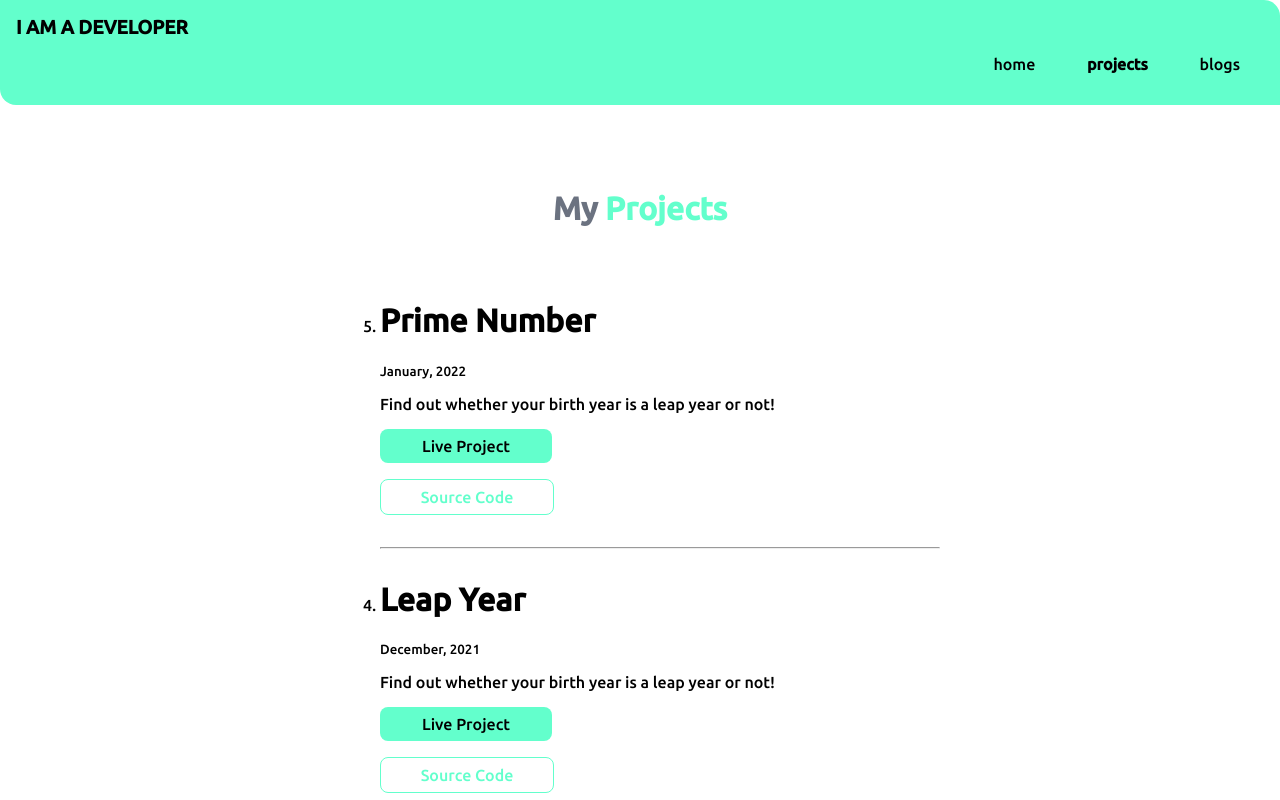
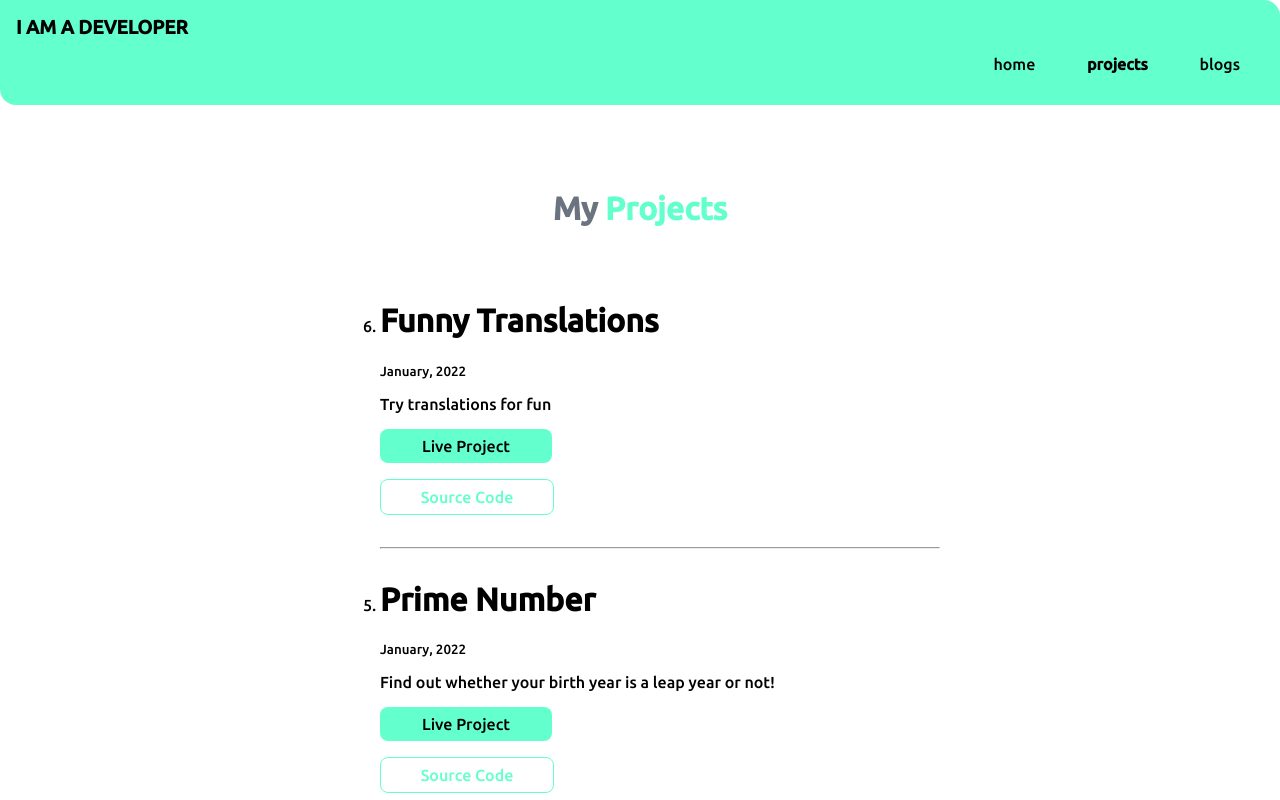
Before and after one commit to sushmaeshwarappa/Portfolio-website, a plain HTML site: page projects.html in a window 1280 px wide. Shown: the top 800 px of the page. Drawn offline with Linux system fonts and the light colour scheme.

Commit message:
Update funny translations project to projects.html

```diff
--- a/projects.html
+++ b/projects.html
@@ -26,6 +26,15 @@
 
     <div class="container container-center">
         <ol reversed>
+            <li class="space-between-lists">
+                <h1>Funny Translations</h1>
+                <small>January, 2022</small>
+                <p>Try translations for fun</p>
+                <a class="link link-primary" href="https://funnytranslations3.netlify.app/">Live
+                    Project</a>
+                <a class="link link-secondary" href="https://github.com/sushmaeshwarappa/Translator">Source Code</a>
+            </li>
+            <hr>
             <li class="space-between-lists">
                 <h1>Prime Number</h1>
                 <small>January, 2022</small>
```
